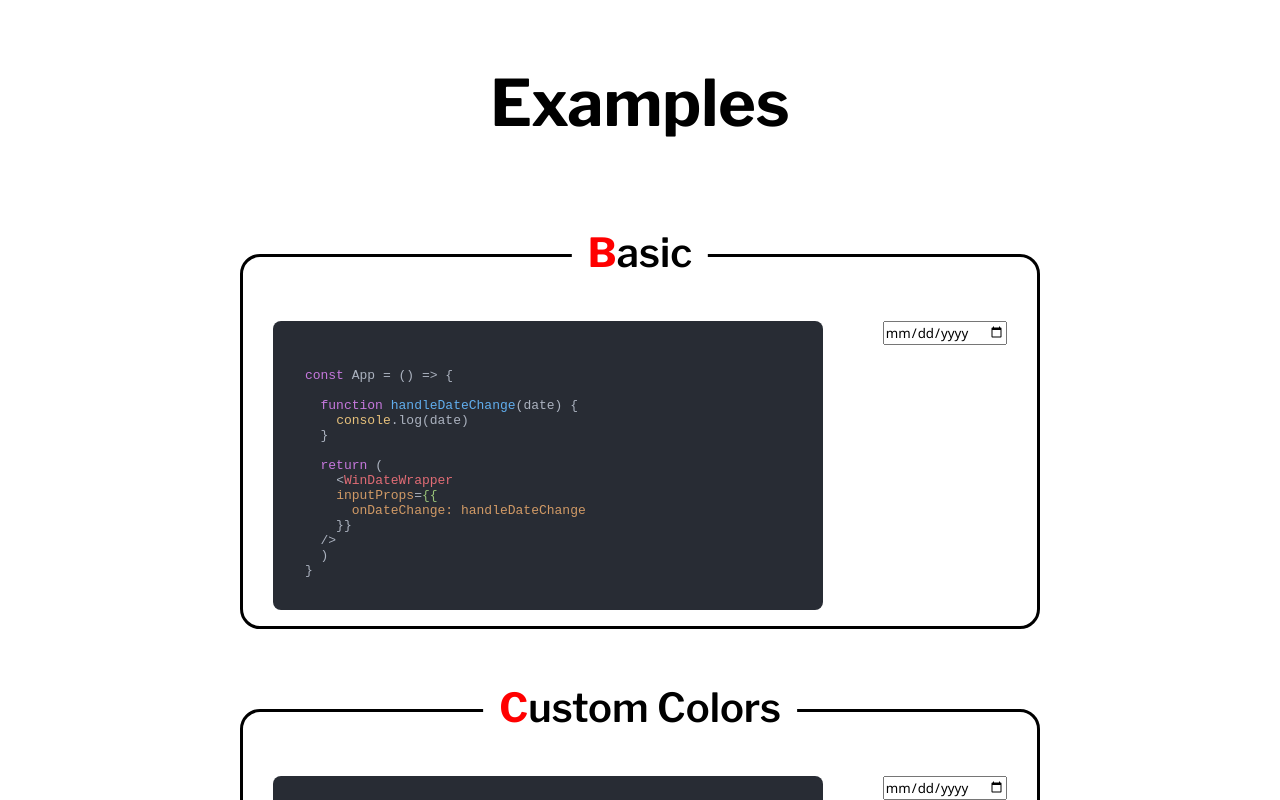
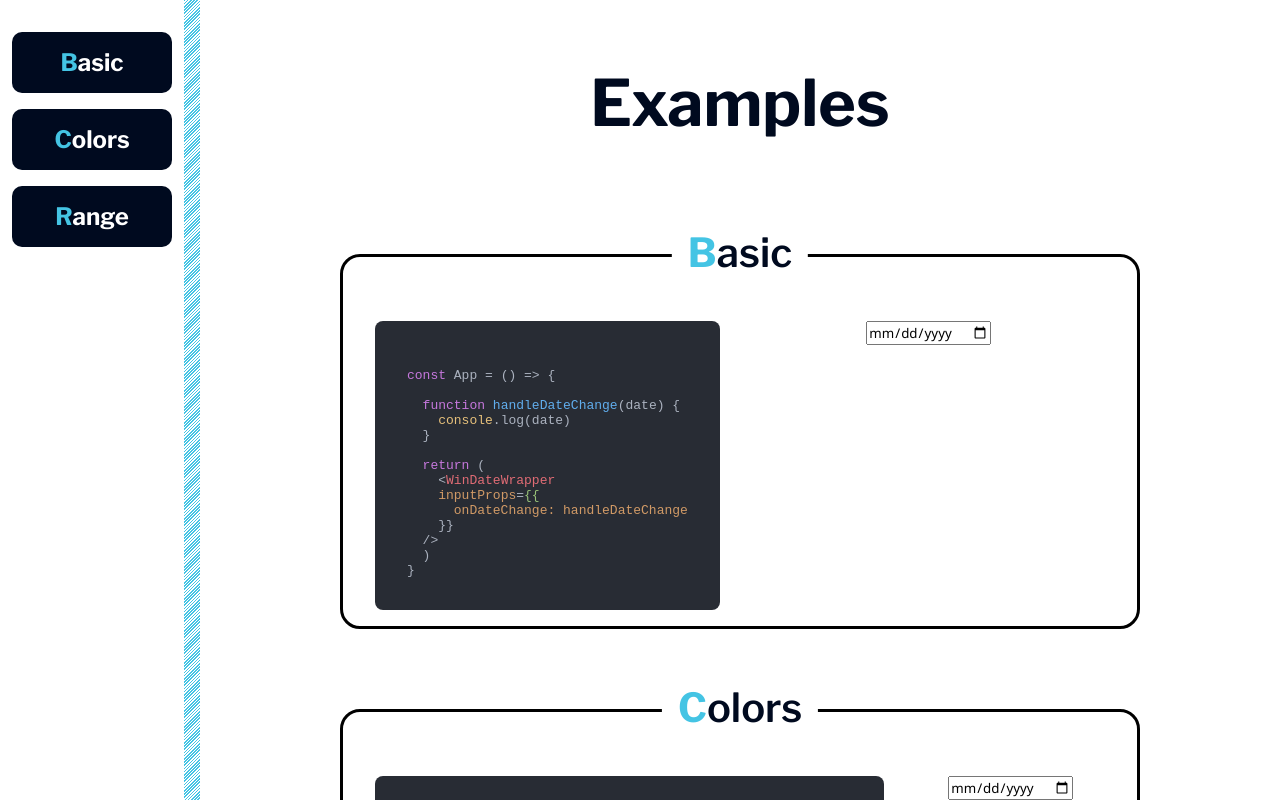
Before and after one commit to david-mi/React_WinDatepicker, a React (Vite) app: page / in a window 1280 px wide. Shown: the top 800 px of the page. Built offline with nearby package versions, Linux system fonts and the light colour scheme.

Commit message:
feat: improve documentation style and examples

```diff
--- a/src/app/App.tsx
+++ b/src/app/App.tsx
@@ -1,10 +1,10 @@
 // import Testing from "./Testing/Testing"
-import Examples from "./Examples/Examples"
+import Documentation from "./Documentation/Documentation"
 
 const App = () => {
   return (
     // <Testing />
-    <Examples />
+    <Documentation />
   )
 }
 
--- /dev/null
+++ b/src/app/Documentation/Documentation.tsx
@@ -0,0 +1,13 @@
+import Examples from "./Examples/Examples"
+import NavMenu from "./NavMenu/NavMenu"
+import "./documentation.css"
+
+const Documentation = () => {
+  return (
+    <div className="documentation">
+      <NavMenu />
+      <Examples />
+    </div>
+  )
+}
+export default Documentation
--- a/src/app/Examples/Basic/Basic.tsx
+++ b/src/app/Documentation/Examples/Basic/Basic.tsx
@@ -1,7 +1,7 @@
 import SyntaxHighlighter from 'react-syntax-highlighter';
 import { atomOneDark } from 'react-syntax-highlighter/dist/esm/styles/hljs';
-import { WinDateWrapper } from "../../../lib";
-import type { OnDateChangeProps } from "../../../lib";
+import { WinDateWrapper } from "../../../../lib";
+import type { OnDateChangeProps } from "../../../../lib";
 
 const code = `
 const App = () => {
@@ -25,7 +25,7 @@
   }
 
   return (
-    <div className="example">
+    <div id="basic" className="example">
       <h2 className="example-title">Basic</h2>
       <SyntaxHighlighter
         language="javascript"
--- a/src/app/Examples/CustomColors/CustomColors.tsx
+++ b/src/app/Documentation/Examples/CustomColors/CustomColors.tsx
@@ -1,7 +1,7 @@
 import SyntaxHighlighter from 'react-syntax-highlighter';
 import { atomOneDark } from 'react-syntax-highlighter/dist/esm/styles/hljs';
-import { WinDateWrapper } from "../../../lib";
-import type { OnDateChangeProps } from "../../../lib";
+import { WinDateWrapper } from "../../../../lib";
+import type { OnDateChangeProps } from "../../../../lib";
 
 const code = `
 const App = () => {
@@ -47,8 +47,8 @@
   }
 
   return (
-    <div className="example">
-      <h2 className="example-title">Custom Colors</h2>
+    <div id="colors" className="example">
+      <h2 className="example-title">Colors</h2>
       <SyntaxHighlighter
         language="javascript"
         style={atomOneDark}
--- a/src/app/Examples/Range/Range.tsx
+++ b/src/app/Documentation/Examples/Range/Range.tsx
@@ -1,34 +1,39 @@
 import SyntaxHighlighter from 'react-syntax-highlighter';
 import { atomOneDark } from 'react-syntax-highlighter/dist/esm/styles/hljs';
-import { WinDateWrapper } from "../../../lib";
-import type { OnDateChangeProps } from "../../../lib";
+import { WinDateWrapper } from "../../../../lib";
+import type { OnDateChangeProps } from "../../../../lib";
 
 const code = `
 const App = () => {
 
-  const today = new Date()
-  const todayDate = today.getDate()
+  const today = new Date();
+  const todayDate = today.getDate();
 
-  function handleDateChange(date) {
-    console.log(date)
+  function handleDateChange(date: OnDateChangeProps) {
+    console.log(date);
   }
 
-  function getDatesIntervals(daysBeforeToday, daysAfterToday) {
-    const startDate = new Date(today)
-    startDate.setDate(todayDate - daysBeforeToday)
+  function getDatesIntervals(
+    daysBeforeToday: number,
+    daysAfterToday: number
+  ) {
+    const startDate = new Date(today);
+    startDate.setDate(todayDate - daysBeforeToday);
+    const formattedStartDate = startDate.toISOString().split("T")[0]
 
-    const endDate = new Date(today)
-    endDate.setDate(todayDate + daysAfterToday)
+    const endDate = new Date(today);
+    endDate.setDate(todayDate + daysAfterToday);
+    const formattedEndDate = endDate.toISOString().split("T")[0]
 
-    return [startDate.toISOString(), endDate.toISOString()]
+    return [formattedStartDate, formattedEndDate];
   }
 
-  const [startDate, endDate] = getDatesIntervals(5, 25)
+  const [startDate, endDate] = getDatesIntervals(5, 25);
 
   return (
     <WinDateWrapper
       calendarColors={{
-        disabled: "rgb(121, 121, 121)",
+        disabledButtons: "rgb(121, 121, 121)",
         disabledButtonsBackground: "rgba(107, 107, 107, 0.33)"
       }}
       inputProps={{
@@ -49,21 +54,26 @@
     console.log(date);
   }
 
-  function getDatesIntervals(daysBeforeToday: number, daysAfterToday: number) {
+  function getDatesIntervals(
+    daysBeforeToday: number,
+    daysAfterToday: number
+  ) {
     const startDate = new Date(today);
     startDate.setDate(todayDate - daysBeforeToday);
+    const formattedStartDate = startDate.toISOString().split("T")[0]
 
     const endDate = new Date(today);
     endDate.setDate(todayDate + daysAfterToday);
+    const formattedEndDate = endDate.toISOString().split("T")[0]
 
-    return [startDate.toISOString(), endDate.toISOString()];
+    return [formattedStartDate, formattedEndDate];
   }
 
   const [startDate, endDate] = getDatesIntervals(5, 25);
 
 
   return (
-    <div className="example">
+    <div id="range" className="example">
       <h2 className="example-title">Range</h2>
       <SyntaxHighlighter
         language="javascript"
@@ -87,4 +97,5 @@
     </div>
   );
 };
+
 export default Range;
--- a/src/app/Examples/examples.css
+++ b/src/app/Documentation/Examples/examples.css
@@ -1,22 +1,3 @@
-@import url('https://fonts.googleapis.com/css2?family=Libre+Franklin:wght@500;600;700&display=swap');
-
-* {
-  box-sizing: border-box;
-  padding: 0;
-  margin: 0;
-}
-
-@media screen and (max-width: 800px) {
-  .example {
-    flex-direction: column;
-    align-items: center;
-  }
-
-  .example-code {
-    order: 1;
-  }
-}
-
 .examples {
   font-family: 'Libre Franklin', sans-serif;
   display: flex;
@@ -24,14 +5,17 @@
   align-items: center;
   gap: 5rem;
   padding: 4rem 1rem;
+  margin-left: 200px;
 }
 
 .examples-title {
   font-size: 4rem;
   margin-bottom: 2rem;
+  color: rgb(0, 10, 31);
 }
 
 .example {
+  scroll-margin-top: 50px;
   max-width: 800px;
   width: 100%;
   position: relative;
@@ -39,11 +23,21 @@
   border: solid 3px black;
   padding: 4rem 1rem 1rem;
   border-radius: 20px;
-  justify-content: space-around;
+  justify-content: space-between;
   gap: 2rem;
+  padding-inline: 2rem;
+}
+
+.example div {
+  margin-inline: auto;
+}
+
+.example:last-child {
+  margin-bottom: 110px;
 }
 
 .example-title {
+  color: rgb(0, 10, 31);
   font-size: 2.5rem;
   font-weight: 600;
   position: absolute;
@@ -53,20 +47,36 @@
   background-color: white;
   padding-inline: 1rem;
   white-space: nowrap;
-
 }
 
 .example-title:first-letter {
   font-weight: 700;
-  color: red;
+  color: #44c4e4;
 }
 
 .example-code {
-  width: 100%;
   max-width: 550px;
+  min-width: 330px;
   display: flex;
   padding: 2rem !important;
   height: fit-content;
   align-self: center;
   border-radius: 0.5rem;
+  max-width: 100%;
 }
+
+@media screen and (max-width: 1000px) {
+  .example {
+    flex-direction: column;
+  }
+
+  .example-code {
+    order: 1;
+  }
+}
+
+@media screen and (max-width: 650px) {
+  .examples {
+    margin-left: 0;
+  }
+}
--- /dev/null
+++ b/src/app/Documentation/NavMenu/NavMenu.tsx
@@ -0,0 +1,14 @@
+import styles from "./navMenu.module.css"
+
+const NavMenu = () => {
+  return (
+    <nav className={styles.nav}>
+      <ul>
+        <li><a href="#basic">Basic</a></li>
+        <li><a href="#colors">Colors</a></li>
+        <li><a href="#range">Range</a></li>
+      </ul>
+    </nav>
+  )
+}
+export default NavMenu
--- /dev/null
+++ b/src/app/Documentation/NavMenu/navMenu.module.css
@@ -0,0 +1,130 @@
+.nav {
+  position: fixed;
+  left: 0;
+  height: 100%;
+  background-color: white;
+  width: 200px;
+  --nav-clr: rgb(0, 10, 31);
+  --nav-clr-second: #44c4e4;
+  background-color: white;
+  z-index: 10;
+}
+
+@media screen and (max-width: 650px) {
+  .nav {
+    display: none;
+  }
+}
+
+.nav::before {
+  content: "";
+  position: absolute;
+  right: 0;
+  width: 16px;
+  top: 0;
+  bottom: 0;
+  background: linear-gradient(135deg,
+      var(--nav-clr-second) 0%,
+      var(--nav-clr-second) 5%,
+      transparent 5%,
+      transparent 10%,
+      var(--nav-clr-second) 10%,
+      var(--nav-clr-second) 15%,
+      transparent 15%,
+      transparent 20%,
+      var(--nav-clr-second) 20%,
+      var(--nav-clr-second) 25%,
+      transparent 25%,
+      transparent 30%,
+      var(--nav-clr-second) 30%,
+      var(--nav-clr-second) 35%,
+      transparent 35%,
+      transparent 40%,
+      var(--nav-clr-second) 40%,
+      var(--nav-clr-second) 45%,
+      transparent 45%,
+      transparent 50%,
+      var(--nav-clr-second) 50%,
+      var(--nav-clr-second) 55%,
+      transparent 55%,
+      transparent 60%,
+      var(--nav-clr-second) 60%,
+      var(--nav-clr-second) 65%,
+      transparent 65%,
+      transparent 70%,
+      var(--nav-clr-second) 70%,
+      var(--nav-clr-second) 75%,
+      transparent 70%,
+      transparent 80%,
+      var(--nav-clr-second) 80%,
+      var(--nav-clr-second) 85%,
+      transparent 85%,
+      transparent 90%,
+      var(--nav-clr-second) 90%,
+      var(--nav-clr-second) 95%,
+      transparent 95%);
+  background-size: 1em 1em;
+  background-color: #ffffff;
+}
+
+.nav ul {
+  display: flex;
+  flex-direction: column;
+  align-items: center;
+  gap: 1rem;
+  margin-block: 2rem;
+}
+
+.nav li {
+  display: flex;
+  width: 80%;
+  margin-right: 16px;
+}
+
+.nav a {
+  display: block;
+  position: relative;
+  font-family: 'Libre Franklin', sans-serif;
+  text-decoration: none;
+  font-size: 1.5rem;
+  font-weight: 700;
+  color: white;
+  background-color: var(--nav-clr);
+  text-align: center;
+  padding-block: 1rem;
+  padding-inline: 1rem;
+  border-radius: 10px;
+  width: 100%;
+  transition: 300ms;
+}
+
+.nav a::before {
+  position: absolute;
+  content: "";
+  inset: 0;
+  border-radius: 10px;
+  border-left: solid 0px var(--nav-clr-second);
+  border-right: solid 0px var(--nav-clr-second);
+  transition: border 200ms linear;
+}
+
+.nav a:hover {
+  color: var(--nav-clr-second);
+}
+
+.nav a:hover::first-letter {
+  color: white;
+}
+
+.nav a:hover::before {
+  border-left-width: 20px;
+  border-right-width: 20px;
+}
+
+.nav a::first-letter {
+  color: var(--nav-clr-second);
+}
+
+nav a:focus {
+  outline-color: #44c4e4;
+}
--- /dev/null
+++ b/src/app/Documentation/documentation.css
@@ -0,0 +1,11 @@
+@import url('https://fonts.googleapis.com/css2?family=Libre+Franklin:wght@500;600;700;800&display=swap');
+
+* {
+  box-sizing: border-box;
+  padding: 0;
+  margin: 0;
+}
+
+html {
+  scroll-behavior: smooth;
+}
```
Also changed, not shown: src/app/Documentation/Examples/Examples.tsx (renamed from src/app/Examples/Examples.tsx).
